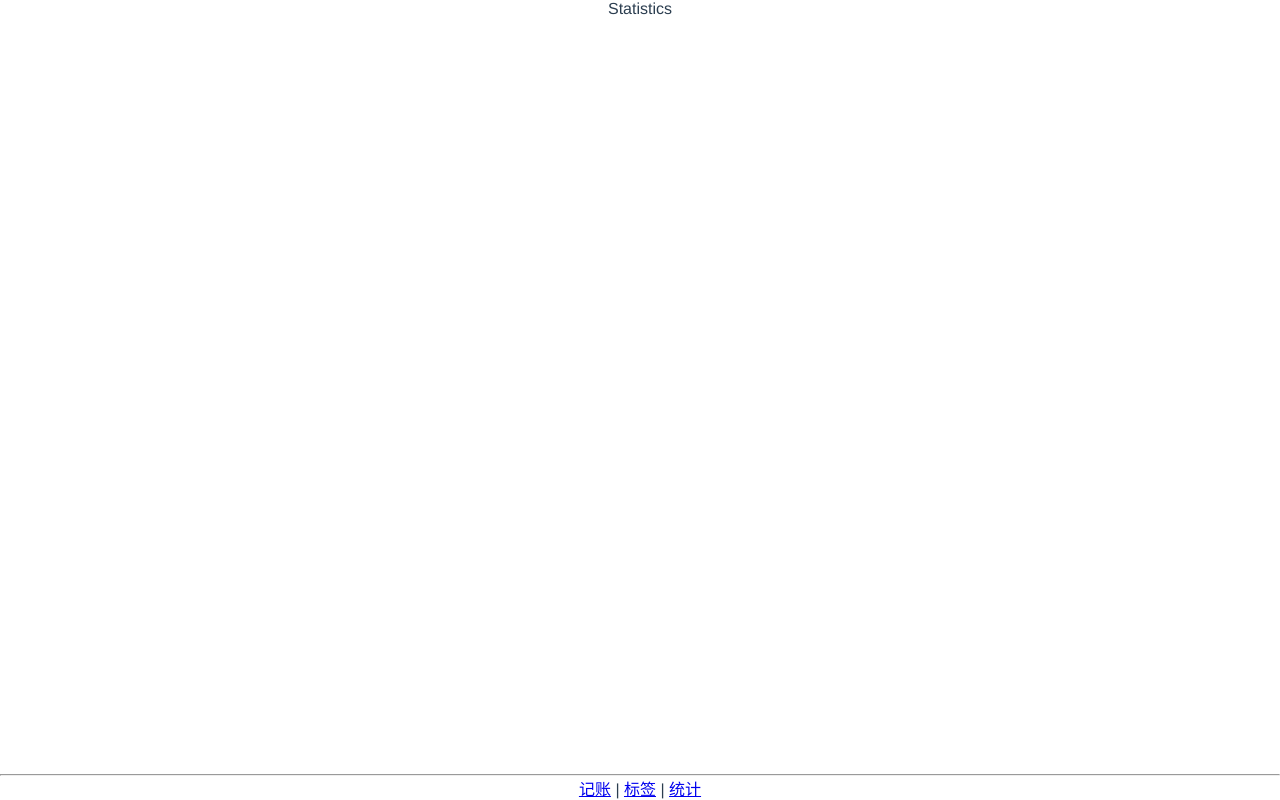
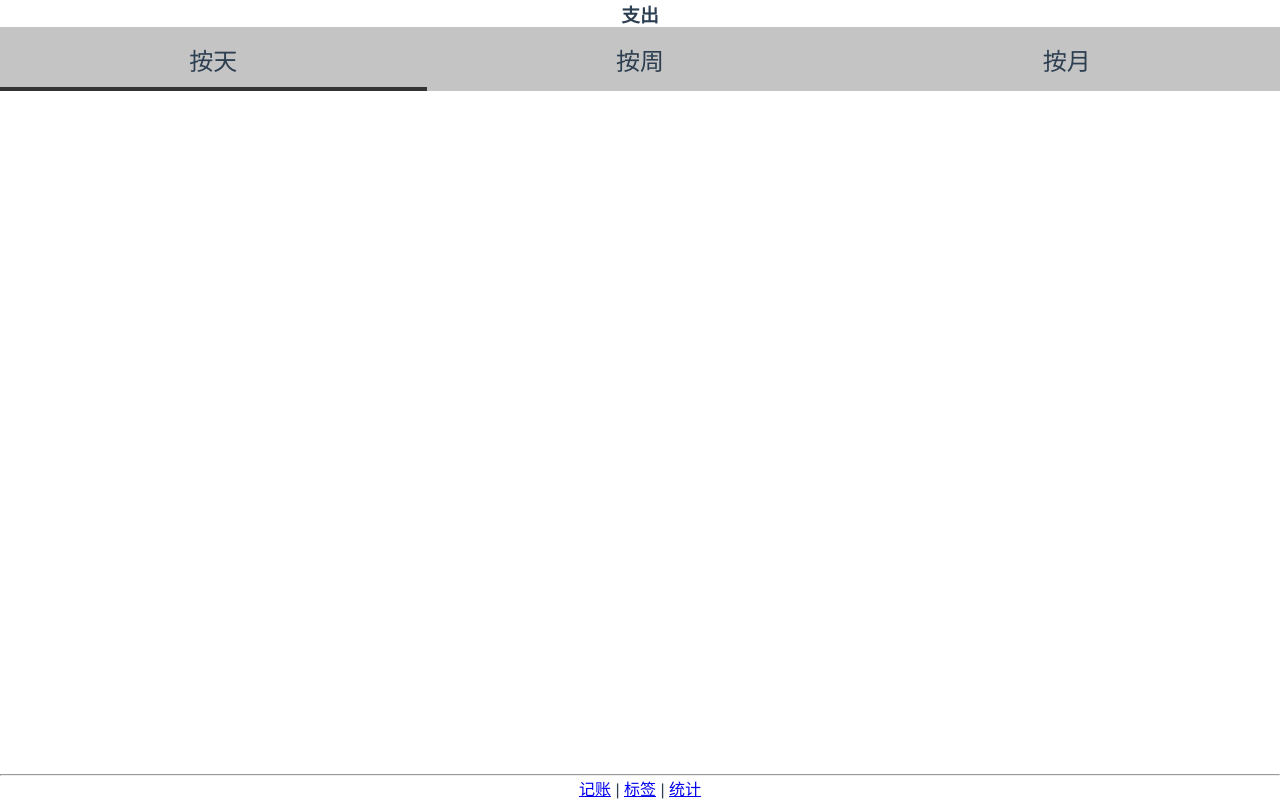
Before and after one commit to mumu111111/tally-vue, a Vue app: page /statistics in a window 1280 px wide. Built offline with nearby package versions, Linux system fonts and the light colour scheme.

Commit message:
统计页创建tabs组件

```diff
--- /dev/null
+++ b/src/components/Tabs.vue
@@ -0,0 +1,60 @@
+<template>
+  <ol class="tabs">
+    <li
+      v-for="item in dataSource"
+      :class="{ selected: item.value == value }"
+      :key="item.value"
+      @click="selectItem(item)"
+    >
+      {{ item.text }}
+    </li>
+  </ol>
+</template>
+
+<script lang="ts">
+import Vue from "vue";
+import { Component, Prop } from "vue-property-decorator";
+
+type DataSourceItem = {
+  text: string;
+  value: string;
+};
+
+@Component
+export default class Tabs extends Vue {
+  @Prop(String) readonly value!: string;
+  @Prop({ required: true, type: Array }) dataSource!: DataSourceItem[];
+  selectItem(item: DataSourceItem) {
+    this.$emit("update:value", item.value);
+  }
+}
+</script>
+
+<style lang="scss" scoped>
+.tabs {
+  background: #c4c4c4;
+  display: flex;
+  text-align: center;
+  font-size: 24px;
+
+  > li {
+    flex-grow: 1;
+    height: 64px;
+    display: flex;
+    justify-content: center;
+    align-items: center;
+    position: relative;
+    flex-direction: column;
+
+    &.selected::after {
+      content: "";
+      position: absolute;
+      left: 0;
+      bottom: 0;
+      height: 4px;
+      width: 100%;
+      background: #333;
+    }
+  }
+}
+</style>
--- a/src/views/Statistics.vue
+++ b/src/views/Statistics.vue
@@ -1,12 +1,41 @@
 <template>
-  <layout> Statistics </layout>
+  <div class="layout-wrapper">
+    <Layout>
+      <h3>支出</h3>
+      <Tabs :data-source="intervalList" :value.sync="interval" />
+    </Layout>
+  </div>
 </template>
 
 <script lang="ts">
-export default {
-  name: "Statistics",
-};
+import Vue from "vue";
+import { Component } from "vue-property-decorator";
+import Tabs from "@/components/Tabs.vue";
+
+@Component({
+  components: { Tabs },
+})
+export default class Statistics extends Vue {
+  type = "-";
+  interval = "day";
+  intervalList = [
+    { text: "按天", value: "day" },
+    { text: "按周", value: "week" },
+    { text: "按月", value: "month" },
+  ];
+}
 </script>
 
 <style lang="scss" scoped>
+::v-deep .type-tabs-item {
+  background: white;
+
+  &.selected {
+    background: #c4c4c4;
+
+    &::after {
+      display: none;
+    }
+  }
+}
 </style>
```
